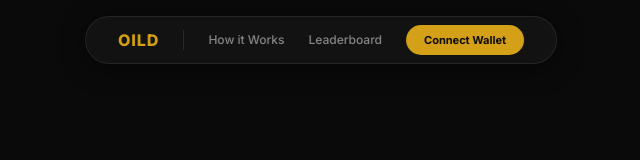
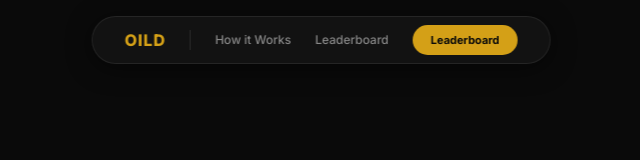
Before and after one commit to oilddotfun/oild, a Next.js app: page / in a window 1280 px wide. Shown: the top 160 px of the page, without its empty margins (319-959 px from the left). Built offline with nearby package versions, Linux system fonts and the light colour scheme; no server answers.

Commit message:
Remove Connect Wallet button, replace with Leaderboard CTA

```diff
--- a/app/page.tsx
+++ b/app/page.tsx
@@ -145,12 +145,13 @@ export default function Home() {
         <div style={{ width: 1, height: 20, background: "rgba(255,255,255,0.1)" }} />
         <a href="#how" style={{ fontSize: 12, color: "#888", textDecoration: "none", fontWeight: 500 }}>How it Works</a>
         <Link href="/leaderboard" style={{ fontSize: 12, color: "#888", textDecoration: "none", fontWeight: 500 }}>Leaderboard</Link>
-        <button style={{
-          padding: "7px 18px", borderRadius: 999, border: "none",
+        <Link href="/leaderboard" style={{
+          padding: "7px 18px", borderRadius: 999, border: "none", display: "inline-block",
           background: "#D4A017", color: "#0A0A0A", fontSize: 11, fontWeight: 700, cursor: "pointer",
+          textDecoration: "none",
         }}>
-          Connect Wallet
-        </button>
+          Leaderboard
+        </Link>
       </nav>
 
       {/* ── FULL-SCREEN MAP (starts at very top of page) ── */}
```
